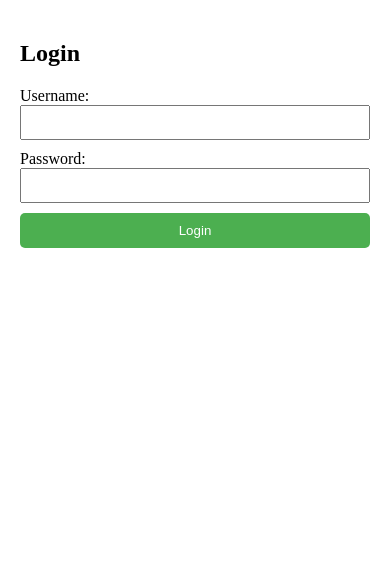
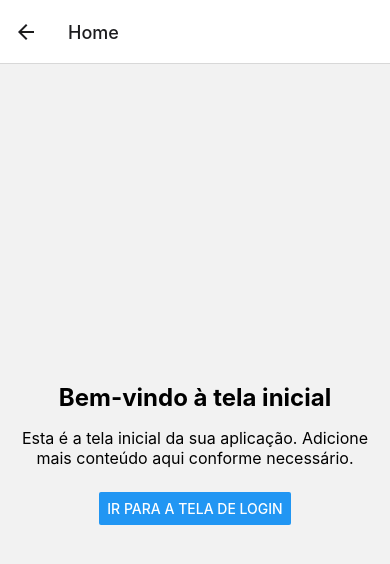
Before and after one commit to EduSantos94/ordemservice_react, a React Native app: screen /Home in a window 390 px wide. Shown: the top 564 px of the page. Built offline with nearby package versions, Linux system fonts and the light colour scheme.

Commit message:
atualiza login e processo de bem sucedido

```diff
--- a/App.js
+++ b/App.js
@@ -1,11 +1,20 @@
-import Login from './Login';
+import React from 'react';
+import { NavigationContainer } from '@react-navigation/native';
+import { createStackNavigator } from '@react-navigation/stack';
+import Login from './src/components/Login';
+import HomeScreen from './src/components/HomeScreen';
 import { StyleSheet, Text, View } from 'react-native';
+
+const Stack = createStackNavigator();
 
 export default function App() {
   return (
-    <div className="App">
-      <Login />
-    </div>
+    <NavigationContainer>
+      <Stack.Navigator initialRouteName="Login">
+        <Stack.Screen name="Login" component={Login} />
+        <Stack.Screen name="Home" component={HomeScreen} />
+      </Stack.Navigator>
+    </NavigationContainer>
   );
 }
 
--- a/package.json
+++ b/package.json
@@ -10,12 +10,17 @@
   },
   "dependencies": {
     "@expo/webpack-config": "^19.0.1",
+    "@react-navigation/native": "^6.1.9",
+    "@react-navigation/stack": "^6.3.20",
     "axios": "^1.6.5",
     "expo": "~50.0.2",
     "expo-status-bar": "~1.11.1",
     "react": "18.2.0",
     "react-dom": "^18.2.0",
     "react-native": "0.73.2",
+    "react-native-safe-area-context": "^4.8.2",
+    "react-native-safe-area-view": "^1.1.1",
+    "react-native-screens": "^3.29.0",
     "react-native-web": "^0.19.10"
   },
   "devDependencies": {
--- /dev/null
+++ b/src/components/HomeScreen.js
@@ -0,0 +1,38 @@
+import React from 'react';
+import { View, Text, StyleSheet, Button } from 'react-native';
+
+const HomeScreen = ({ navigation }) => {
+  return (
+    <View style={styles.container}>
+      <Text style={styles.heading}>Bem-vindo à tela inicial</Text>
+      <Text style={styles.paragraph}>
+        Esta é a tela inicial da sua aplicação. Adicione mais conteúdo aqui conforme necessário.
+      </Text>
+      <Button
+        title="Ir para a Tela de Login"
+        onPress={() => navigation.navigate('Login')}
+      />
+    </View>
+  );
+};
+
+const styles = StyleSheet.create({
+  container: {
+    flex: 1,
+    justifyContent: 'center',
+    alignItems: 'center',
+    padding: 16,
+  },
+  heading: {
+    fontSize: 24,
+    fontWeight: 'bold',
+    marginBottom: 16,
+  },
+  paragraph: {
+    fontSize: 16,
+    marginBottom: 24,
+    textAlign: 'center',
+  },
+});
+
+export default HomeScreen;
--- a/Login.js
+++ b/src/components/Login.js
@@ -1,12 +1,16 @@
 import React, { useState } from 'react';
+import { useNavigation } from '@react-navigation/native';
+
 
 const Login = () => {
   const [username, setUsername] = useState('');
   const [password, setPassword] = useState('');
   const [token, setToken] = useState('');
-
+  const [loading, setLoading] = useState(false);
+  const navigation = useNavigation();
   const handleLogin = async (e) => {
     e.preventDefault();
+    setLoading(true);
     try {
       const response = await fetch('http://localhost:3330/login', {
         method: 'POST',
@@ -21,15 +25,21 @@ const Login = () => {
       if (!response.ok) {
         const errorData = await response.json();
         alert(`Login failed: ${errorData.message}`);
+        setLoading(false);
         return;
       }
       const userData = await response.json();
-      const token = userData.token;
-      setToken(token);
-      alert('Login successful!');
+      if (!userData.token) {
+        alert('Login failed: No token received');
+        setLoading(false);
+        return;
+      }
+      setToken(userData.token);
+      navigation.navigate('Home');
+      setLoading(false);
     } catch (error) {
       console.error('Error during login:', error);
-      alert('An error occurred during login. Please try again.');
+      setLoading(false);
     }
   };
 
```
Also changed, not shown: 1 other file (tests, documents, lock files or other folders).
